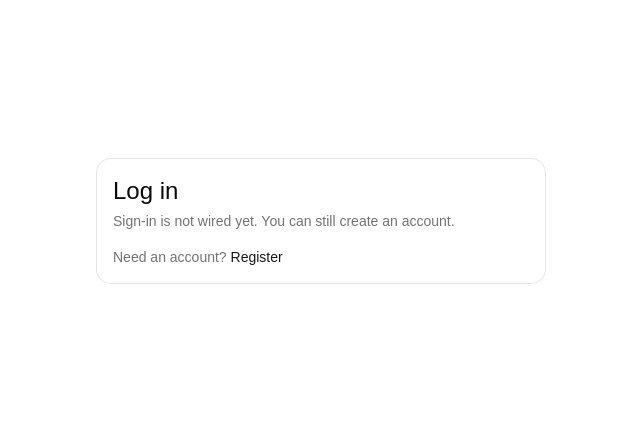
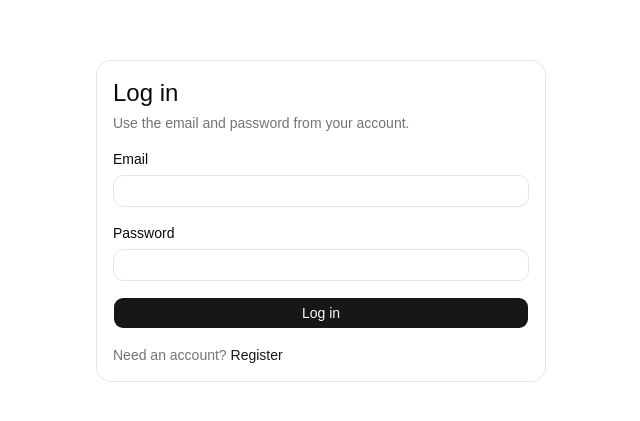
Before and after one commit to xamk-mire/Ajankohtainen-Esimerkki-Projekti, a React (Vite) app in the folder frontend/: page /login in a window 1280 px wide. Shown: the part 179-600 px from the top of the page, without its empty margins (319-959 px from the left). Built offline with nearby package versions, Linux system fonts and the light colour scheme; no server answers.

Commit message:
S2-15: add login page and JWT localStorage

```diff
--- a/frontend/src/api/client.ts
+++ b/frontend/src/api/client.ts
@@ -1,3 +1,5 @@
+import { clearToken, getToken } from '@/auth/token'
+
 const API_BASE_URL = (
   import.meta.env.VITE_API_BASE_URL ?? 'http://localhost:8000'
 ).replace(/\/$/, '')
@@ -23,6 +25,15 @@ type FastApiErrorBody = {
 
 function apiUrl(path: string): string {
   return `${API_BASE_URL}${path.startsWith('/') ? path : `/${path}`}`
+}
+
+function requestHeaders(extra?: Record<string, string>): Headers {
+  const headers = new Headers(extra)
+  const token = getToken()
+  if (token) {
+    headers.set('Authorization', `Bearer ${token}`)
+  }
+  return headers
 }
 
 async function parseError(response: Response): Promise<ApiError> {
@@ -53,24 +64,32 @@ async function parseError(response: Response): Promise<ApiError> {
   return new ApiError(fallback, response.status)
 }
 
-export async function apiGet<T>(path: string): Promise<T> {
-  const response = await fetch(apiUrl(path))
+async function handleResponse<T>(path: string, response: Response): Promise<T> {
   if (!response.ok) {
+    // Drop a stale JWT so later pages do not keep sending it. Leave login
+    // 401s alone so a mistyped password does not wipe an existing session.
+    if (response.status === 401 && path !== '/auth/login') {
+      clearToken()
+    }
     throw await parseError(response)
   }
   return (await response.json()) as T
 }
 
+export async function apiGet<T>(path: string): Promise<T> {
+  const response = await fetch(apiUrl(path), {
+    headers: requestHeaders(),
+  })
+  return handleResponse<T>(path, response)
+}
+
 export async function apiPost<T>(path: string, body: unknown): Promise<T> {
   const response = await fetch(apiUrl(path), {
     method: 'POST',
-    headers: { 'Content-Type': 'application/json' },
+    headers: requestHeaders({ 'Content-Type': 'application/json' }),
     body: JSON.stringify(body),
   })
-  if (!response.ok) {
-    throw await parseError(response)
-  }
-  return (await response.json()) as T
+  return handleResponse<T>(path, response)
 }
 
 export type HealthResponse = {
@@ -96,3 +115,17 @@ export type RegisterPayload = {
 export function registerUser(payload: RegisterPayload): Promise<UserPublic> {
   return apiPost<UserPublic>('/auth/register', payload)
 }
+
+export type LoginPayload = {
+  email: string
+  password: string
+}
+
+export type TokenResponse = {
+  access_token: string
+  token_type: string
+}
+
+export function loginUser(payload: LoginPayload): Promise<TokenResponse> {
+  return apiPost<TokenResponse>('/auth/login', payload)
+}
--- /dev/null
+++ b/frontend/src/auth/token.ts
@@ -0,0 +1,13 @@
+const TOKEN_KEY = 'access_token'
+
+export function getToken(): string | null {
+  return localStorage.getItem(TOKEN_KEY)
+}
+
+export function setToken(token: string): void {
+  localStorage.setItem(TOKEN_KEY, token)
+}
+
+export function clearToken(): void {
+  localStorage.removeItem(TOKEN_KEY)
+}
--- a/frontend/src/pages/HomePage.tsx
+++ b/frontend/src/pages/HomePage.tsx
@@ -1,6 +1,7 @@
 import { useEffect, useState } from 'react'
 import { Link } from 'react-router-dom'
 import { getApiBaseUrl, getHealth } from '@/api/client'
+import { getToken } from '@/auth/token'
 import { Badge } from '@/components/ui/badge'
 import {
   Card,
@@ -47,8 +48,8 @@ export default function HomePage() {
         <CardHeader>
           <CardTitle className="text-2xl">Exercise Progress Tracker</CardTitle>
           <CardDescription>
-            Sprint 1 placeholder. Login, sessions, plans, calendar, and progress
-            pages will be added in later sprints.
+            Sessions, plans, calendar, and progress pages will be added in later
+            sprints.
           </CardDescription>
         </CardHeader>
         <CardContent className="flex flex-col gap-3">
@@ -62,11 +63,21 @@ export default function HomePage() {
             API health:{' '}
             <Badge variant={healthVariant}>{healthLabel}</Badge>
           </p>
-          <p className="text-sm">
-            <Link className="text-primary underline-offset-4 hover:underline" to="/register">
-              Create an account
-            </Link>
-          </p>
+          {getToken() ? (
+            <p className="text-sm text-muted-foreground">
+              Signed in. A JWT is stored in this browser (survives refresh).
+            </p>
+          ) : (
+            <p className="text-sm">
+              <Link className="text-primary underline-offset-4 hover:underline" to="/login">
+                Log in
+              </Link>
+              {' · '}
+              <Link className="text-primary underline-offset-4 hover:underline" to="/register">
+                Create an account
+              </Link>
+            </p>
+          )}
         </CardContent>
       </Card>
     </main>
--- a/frontend/src/pages/LoginPage.tsx
+++ b/frontend/src/pages/LoginPage.tsx
@@ -1,4 +1,8 @@
-import { Link, useSearchParams } from 'react-router-dom'
+import { useState, type FormEvent } from 'react'
+import { Link, useNavigate, useSearchParams } from 'react-router-dom'
+import { ApiError, loginUser } from '@/api/client'
+import { setToken } from '@/auth/token'
+import { Button } from '@/components/ui/button'
 import {
   Card,
   CardContent,
@@ -7,9 +11,56 @@ import {
   CardTitle,
 } from '@/components/ui/card'
 
+const inputClassName =
+  'h-8 w-full rounded-lg border border-input bg-transparent px-2.5 text-sm outline-none focus-visible:border-ring focus-visible:ring-3 focus-visible:ring-ring/50 disabled:opacity-50'
+
 export default function LoginPage() {
+  const navigate = useNavigate()
   const [params] = useSearchParams()
   const registered = params.get('registered') === '1'
+  const [email, setEmail] = useState('')
+  const [password, setPassword] = useState('')
+  const [submitting, setSubmitting] = useState(false)
+  const [banner, setBanner] = useState<string | null>(null)
+  const [fieldErrors, setFieldErrors] = useState<Record<string, string>>({})
+
+  async function handleSubmit(event: FormEvent<HTMLFormElement>) {
+    event.preventDefault()
+    const nextFieldErrors: Record<string, string> = {}
+    if (!email.trim()) {
+      nextFieldErrors.email = 'Email is required'
+    }
+    if (!password) {
+      nextFieldErrors.password = 'Password is required'
+    }
+    if (Object.keys(nextFieldErrors).length > 0) {
+      setFieldErrors(nextFieldErrors)
+      setBanner(null)
+      return
+    }
+
+    setSubmitting(true)
+    setBanner(null)
+    setFieldErrors({})
+
+    try {
+      const data = await loginUser({
+        email: email.trim(),
+        password,
+      })
+      setToken(data.access_token)
+      navigate('/')
+    } catch (error) {
+      if (error instanceof ApiError) {
+        setFieldErrors(error.fieldErrors)
+        setBanner(Object.keys(error.fieldErrors).length ? null : error.message)
+      } else {
+        setBanner('Could not log in. Try again.')
+      }
+    } finally {
+      setSubmitting(false)
+    }
+  }
 
   return (
     <main className="flex min-h-svh items-center justify-center bg-background p-6">
@@ -18,17 +69,64 @@ export default function LoginPage() {
           <CardTitle className="text-2xl">Log in</CardTitle>
           <CardDescription>
             {registered
-              ? 'Account created. Sign in next — the login form is not in this ticket.'
-              : 'Sign-in is not wired yet. You can still create an account.'}
+              ? 'Account created. Sign in with the email and password you just used.'
+              : 'Use the email and password from your account.'}
           </CardDescription>
         </CardHeader>
         <CardContent>
+          <form className="flex flex-col gap-4" onSubmit={handleSubmit} noValidate>
+            {banner ? (
+              <p
+                className="rounded-lg bg-destructive/10 px-3 py-2 text-sm text-destructive"
+                role="alert"
+              >
+                {banner}
+              </p>
+            ) : null}
+            <label className="flex flex-col gap-1.5 text-sm font-medium">
+              Email
+              <input
+                className={inputClassName}
+                type="email"
+                autoComplete="email"
+                value={email}
+                onChange={(event) => setEmail(event.target.value)}
+                disabled={submitting}
+                aria-invalid={Boolean(fieldErrors.email)}
+              />
+              {fieldErrors.email ? (
+                <span className="font-normal text-destructive">
+                  {fieldErrors.email}
+                </span>
+              ) : null}
+            </label>
+            <label className="flex flex-col gap-1.5 text-sm font-medium">
+              Password
+              <input
+                className={inputClassName}
+                type="password"
+                autoComplete="current-password"
+                value={password}
+                onChange={(event) => setPassword(event.target.value)}
+                disabled={submitting}
+                aria-invalid={Boolean(fieldErrors.password)}
+              />
+              {fieldErrors.password ? (
+                <span className="font-normal text-destructive">
+                  {fieldErrors.password}
+                </span>
+              ) : null}
+            </label>
+            <Button type="submit" disabled={submitting}>
+              {submitting ? 'Signing in…' : 'Log in'}
+            </Button>
             <p className="text-sm text-muted-foreground">
               Need an account?{' '}
               <Link className="text-primary underline-offset-4 hover:underline" to="/register">
                 Register
               </Link>
             </p>
+          </form>
         </CardContent>
       </Card>
     </main>
--- a/frontend/src/pages/RegisterPage.tsx
+++ b/frontend/src/pages/RegisterPage.tsx
@@ -50,7 +50,7 @@ export default function RegisterPage() {
         password,
         display_name: displayName.trim(),
       })
-      // Register returns a public user, not a JWT — go to Login (S2-15).
+      // Register returns a public user, not a JWT — go to Login.
       navigate('/login?registered=1')
     } catch (error) {
       if (error instanceof ApiError) {
```
Also changed, not shown: 1 other file (tests, documents, lock files or other folders). Lines whose indentation alone changed are shown as unchanged.
